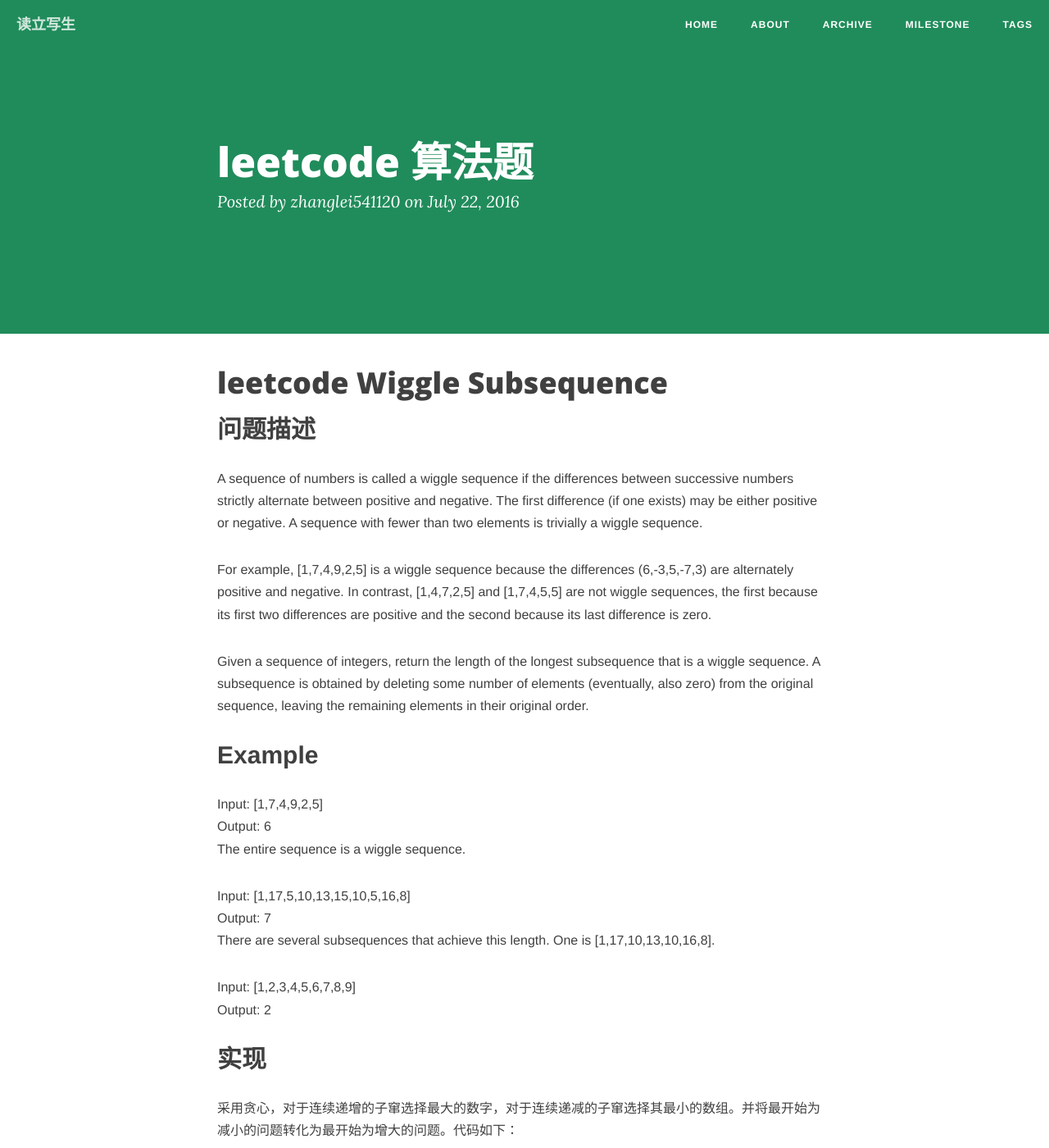
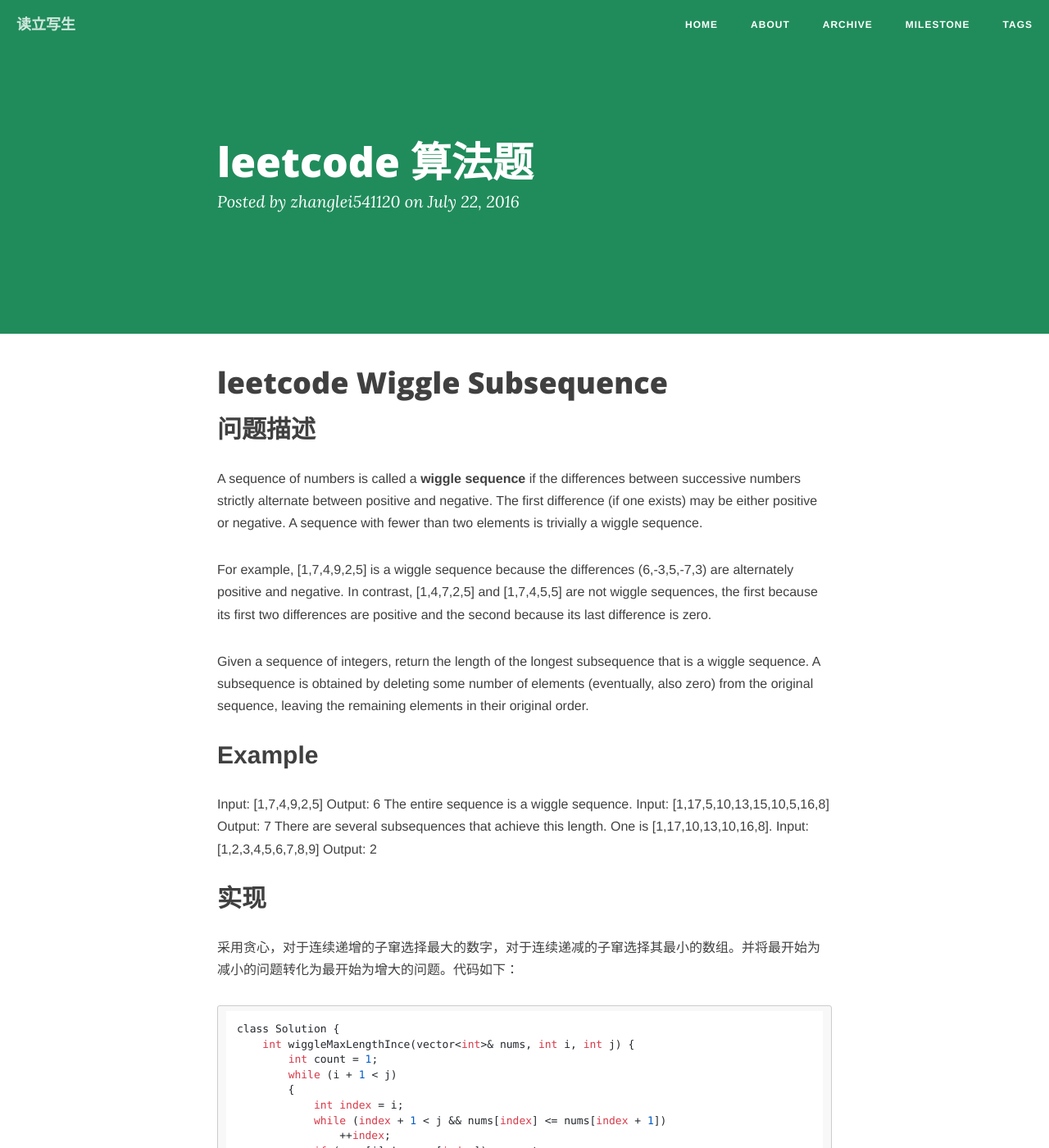
Before and after one commit to zhanglei541120/zhanglei541120.github.io, a Jekyll site: the page built from _posts/2016-07-22-Wiggle-Subsequence.md, in a window 1280 px wide and 1400 px high. Shown: the whole window at 82% size. Built offline with Jekyll 4.4.1, drawn with Linux system fonts in a browser that asks for light colours; nearby versions of some CDN libraries; comment, search, counter and statistics services are not loaded; part of the change alters nothing that is shown.

```diff
--- a/_posts/2016-07-22-Wiggle-Subsequence.md
+++ b/_posts/2016-07-22-Wiggle-Subsequence.md
@@ -9,14 +9,14 @@ description:
 # leetcode Wiggle Subsequence
 
 ## 问题描述
-A sequence of numbers is called a wiggle sequence if the differences between successive numbers strictly alternate between positive and negative. The first difference (if one exists) may be either positive or negative. A sequence with fewer than two elements is trivially a wiggle sequence.
+A sequence of numbers is called a <b>wiggle sequence</b> if the differences between successive numbers strictly alternate between positive and negative. The first difference (if one exists) may be either positive or negative. A sequence with fewer than two elements is trivially a wiggle sequence.
 
 For example, [1,7,4,9,2,5] is a wiggle sequence because the differences (6,-3,5,-7,3) are alternately positive and negative. In contrast, [1,4,7,2,5] and [1,7,4,5,5] are not wiggle sequences, the first because its first two differences are positive and the second because its last difference is zero.
 
 Given a sequence of integers, return the length of the longest subsequence that is a wiggle sequence. A subsequence is obtained by deleting some number of elements (eventually, also zero) from the original sequence, leaving the remaining elements in their original order.
 
 ## Example
-Input: [1,7,4,9,2,5]
+<p>Input: [1,7,4,9,2,5]
 Output: 6
 The entire sequence is a wiggle sequence.
 
@@ -25,7 +25,7 @@ Output: 7
 There are several subsequences that achieve this length. One is [1,17,10,13,10,16,8].
 
 Input: [1,2,3,4,5,6,7,8,9]
-Output: 2
+Output: 2  </p>
 
 ## 实现
 采用贪心，对于连续递增的子窜选择最大的数字，对于连续递减的子窜选择其最小的数组。并将最开始为减小的问题转化为最开始为增大的问题。代码如下：
```
